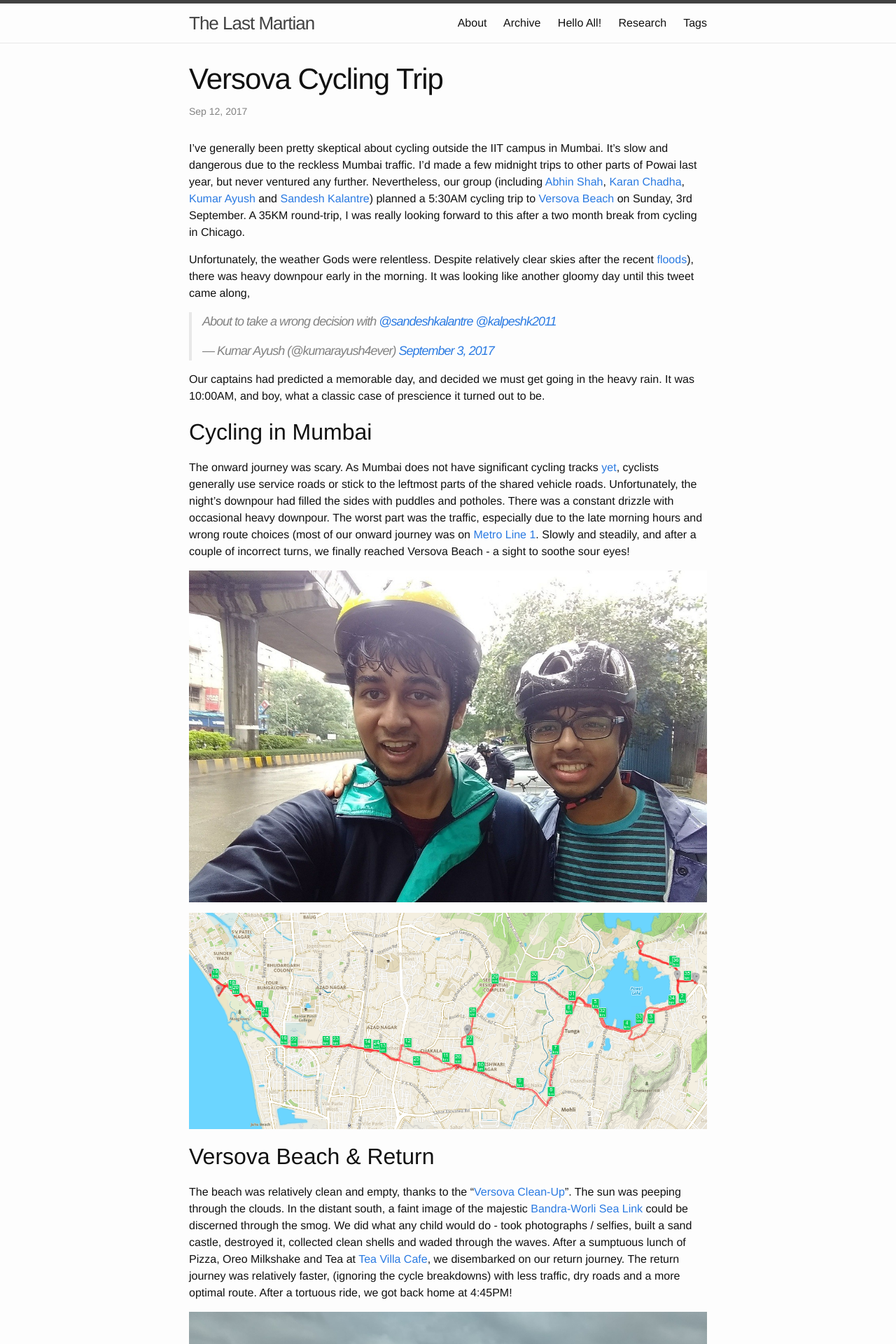
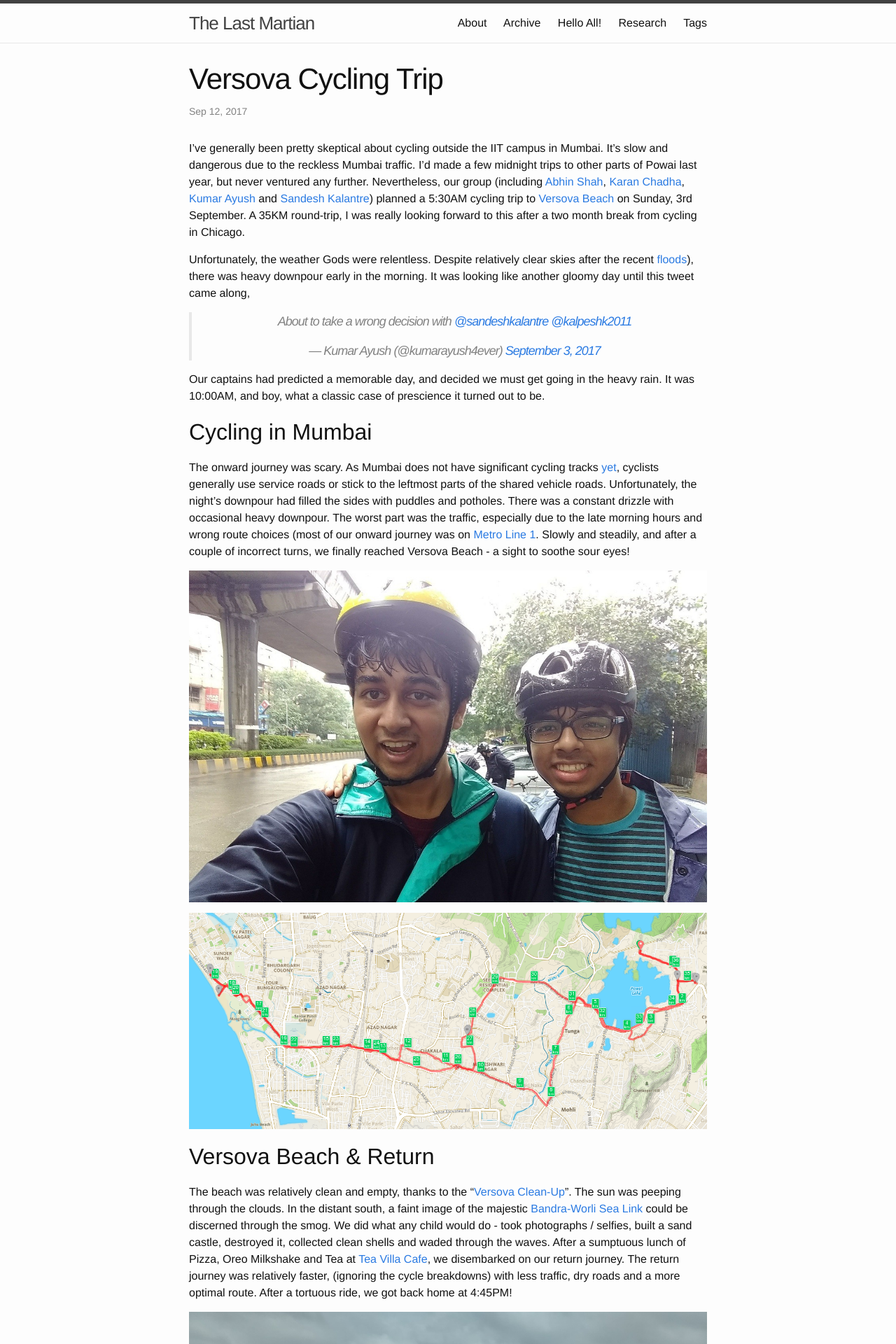
Before and after one commit to martiansideofthemoon/martiansideofthemoon.github.io, a Jekyll site: the page built from _posts/2017-09-13-versova-cycling-trip.markdown, in a window 1280 px wide. Shown: the top 1920 px of the page at 70% size. Built offline with Jekyll 4.4.1, drawn with Linux system fonts in a browser that asks for light colours; comment, search, counter and statistics services are not loaded.

Commit message:
Center aligning tweets

```diff
--- a/_posts/2017-09-13-versova-cycling-trip.markdown
+++ b/_posts/2017-09-13-versova-cycling-trip.markdown
@@ -9,8 +9,9 @@ I've generally been pretty skeptical about cycling outside the IIT campus in Mum
 
 Unfortunately, the weather Gods were relentless. Despite relatively clear skies after the recent [floods](https://en.wikipedia.org/wiki/2017_Mumbai_flood)), there was heavy downpour early in the morning. It was looking like another gloomy day until this tweet came along,
 
+<center>
 <blockquote class="twitter-tweet" data-lang="en"><p lang="en" dir="ltr">About to take a wrong decision with <a href="https://twitter.com/sandeshkalantre">@sandeshkalantre</a> <a href="https://twitter.com/kalpeshk2011">@kalpeshk2011</a></p>&mdash; Kumar Ayush (@kumarayush4ever) <a href="https://twitter.com/kumarayush4ever/status/904195407177170944">September 3, 2017</a></blockquote>
-<script async src="//platform.twitter.com/widgets.js" charset="utf-8"></script>
+<script async src="//platform.twitter.com/widgets.js" charset="utf-8"></script></center>
 
 Our captains had predicted a memorable day, and decided we must get going in the heavy rain. It was 10:00AM, and boy, what a classic case of prescience it turned out to be.
 
@@ -37,5 +38,6 @@ The beach was relatively clean and empty, thanks to the "[Versova Clean-Up](http
 
 All in all, it was a great cycling experience. We clocked a low speed, owing to the long cycle breakdown stops, traffic and Google Map checks. Nevertheless, it was surely the best weekend thus far this semester! This trip reminds me of weekends during the summer internship, where I'd explicitly allot time for non-work activities after weeklong planning. Alas, these plans rarely materialize back home in Mumbai. But whenever they do, we do crazy things, right from visiting [Byculla Zoo](https://en.wikipedia.org/wiki/Jijamata_Udyaan) (No, seriously DON'T go there) to biking across town in a rainstorm. So I tweet back to Ayush,
 
+<center>
 <blockquote class="twitter-tweet" data-lang="en"><p lang="en" dir="ltr">Last weekend&#39;s ride wasn&#39;t such a bad decision after all! <a href="https://twitter.com/kumarayush4ever">@kumarayush4ever</a> <a href="https://twitter.com/sandeshkalantre">@sandeshkalantre</a> <a href="https://twitter.com/hashtag/cycling?src=hash">#cycling</a> <a href="https://twitter.com/hashtag/biking?src=hash">#biking</a> <a href="https://twitter.com/hashtag/Mumbai?src=hash">#Mumbai</a> <a href="https://t.co/8aJImQClLE">https://t.co/8aJImQClLE</a></p>&mdash; Kalpesh Krishna (@kalpeshk2011) <a href="https://twitter.com/kalpeshk2011/status/907730730939273223">September 12, 2017</a></blockquote>
-<script async src="//platform.twitter.com/widgets.js" charset="utf-8"></script>
+<script async src="//platform.twitter.com/widgets.js" charset="utf-8"></script></center>
```
